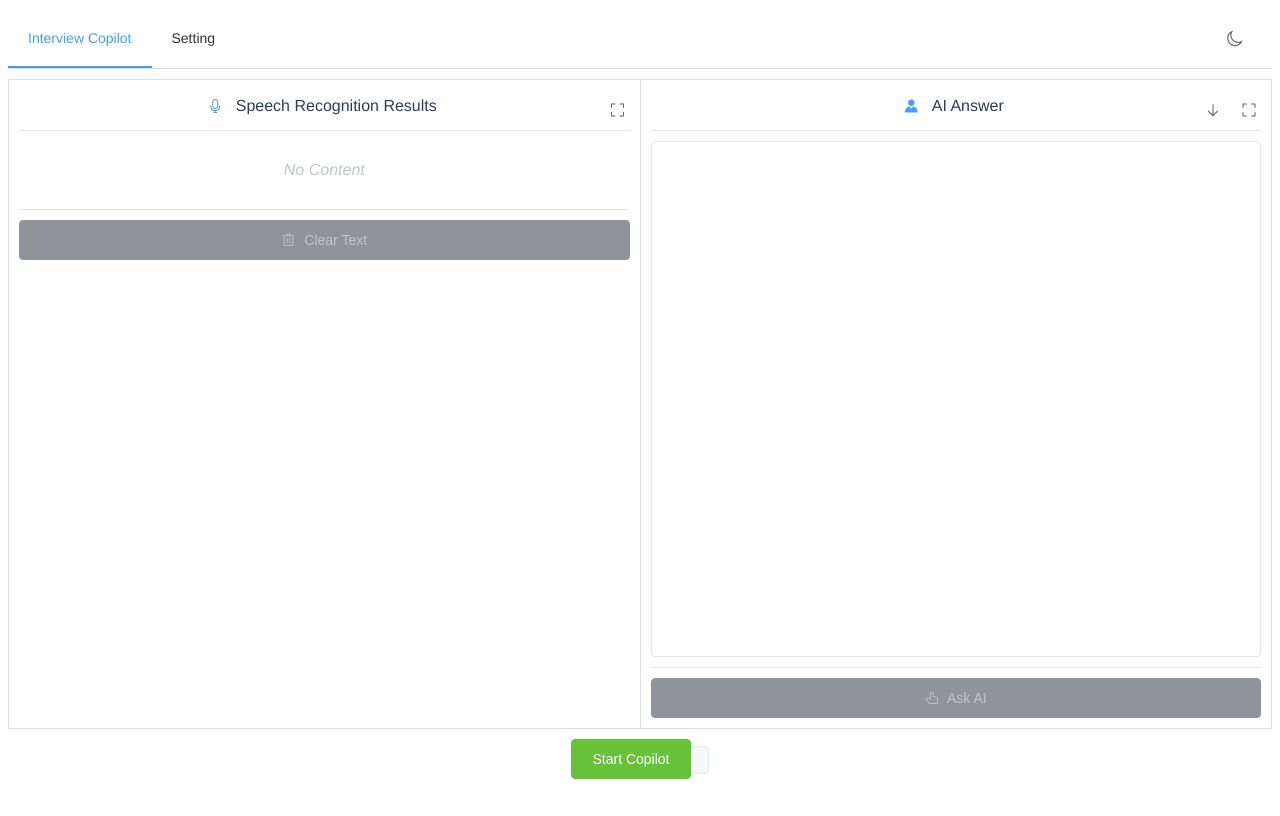
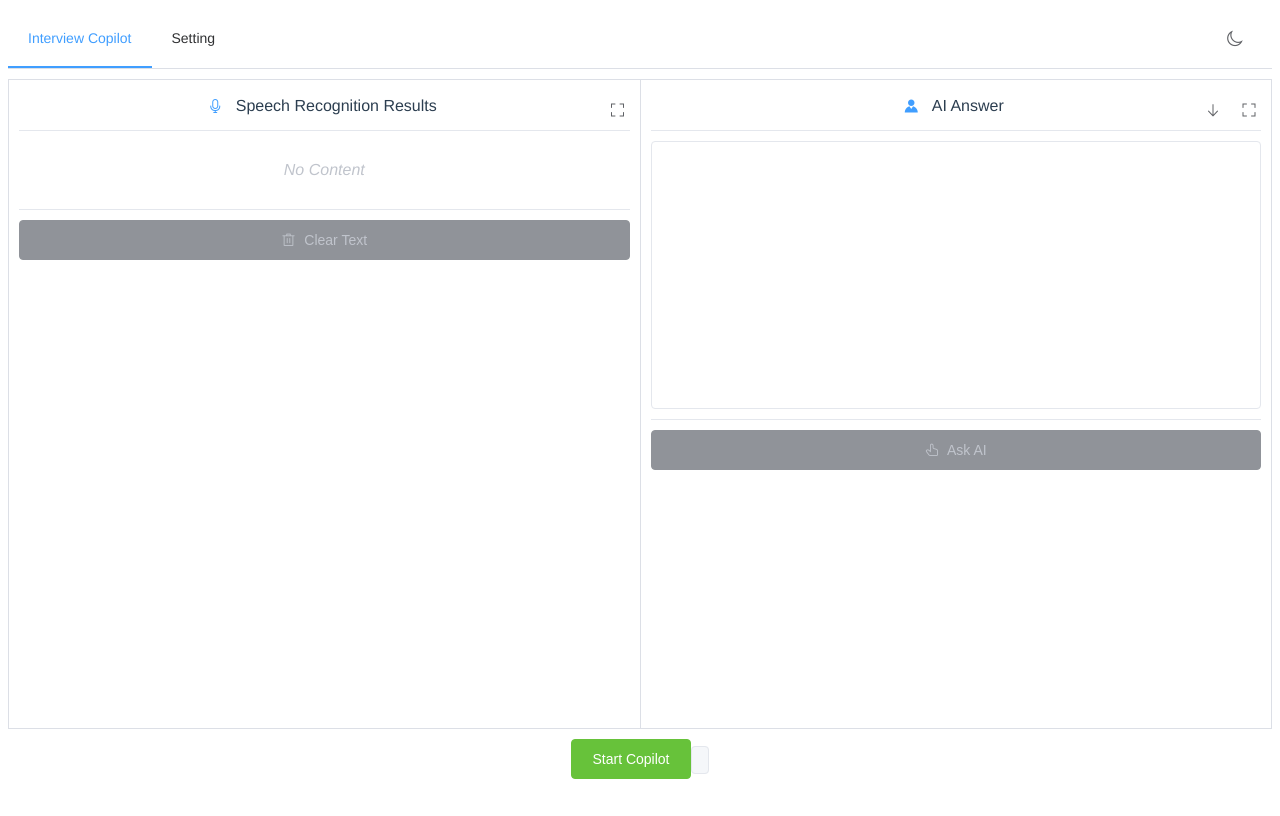
Before and after one commit to gilbert-legion/groqai, a Vue app: page / in a window 1280 px wide. Built offline with nearby package versions, Linux system fonts and the light colour scheme.

Commit message:
Update HomeView.vue

```diff
--- a/src/views/HomeView.vue
+++ b/src/views/HomeView.vue
@@ -16,7 +16,7 @@
           ></el-button>
         </div>
         <div v-if="!currentText" class="no-content-text">No Content</div>
-        <div class="asr_content">{{ currentText }}</div>
+        <div class="asr_content scrollable-panel">{{ currentText }}</div>
         <div class="single_part_bottom_bar">
           <el-button icon="el-icon-delete" :disabled="!currentText" @click="clearASRContent">
             Clear Text
@@ -60,7 +60,7 @@
         <transition name="ai-panel-transition">
           <div v-show="!isAiMinimized" class="ai-panel-content">
             <LoadingIcon v-show="show_ai_thinking_effect"/>
-            <div class="ai_result_content">{{ ai_result }}</div>
+            <div class="ai_result_content scrollable-panel">{{ ai_result }}</div>
             <div class="single_part_bottom_bar">
               <el-button icon="el-icon-thumb" @click="askCurrentText" :disabled="!isGetAIAnswerAvailable">
                 Ask AI
@@ -457,6 +457,36 @@ async function sleep(ms) {
   min-height: 100px;
 }
 
+.ai_result_content.scrollable-panel {
+  flex: 1 1 auto;
+  min-height: 100px;
+  max-height: 250px;
+  overflow-y: auto;
+  padding: 8px;
+  border-radius: 4px;
+  border: 1px solid var(--border-light);
+  background: var(--panel-bg);
+  transition: background 0.3s, color 0.3s;
+}
+
+.scrollable-panel::-webkit-scrollbar {
+  width: 8px;
+  background: var(--bg-secondary);
+}
+.scrollable-panel::-webkit-scrollbar-thumb {
+  background: var(--border-color);
+  border-radius: 4px;
+}
+.scrollable-panel::-webkit-scrollbar-thumb:hover {
+  background: var(--button-primary);
+}
+
+/* For Firefox */
+.scrollable-panel {
+  scrollbar-width: thin;
+  scrollbar-color: var(--border-color) var(--bg-secondary);
+}
+
 .ai-panel-transition-enter-active,
 .ai-panel-transition-leave-active {
   transition: opacity 0.3s cubic-bezier(.4,0,.2,1);
```
